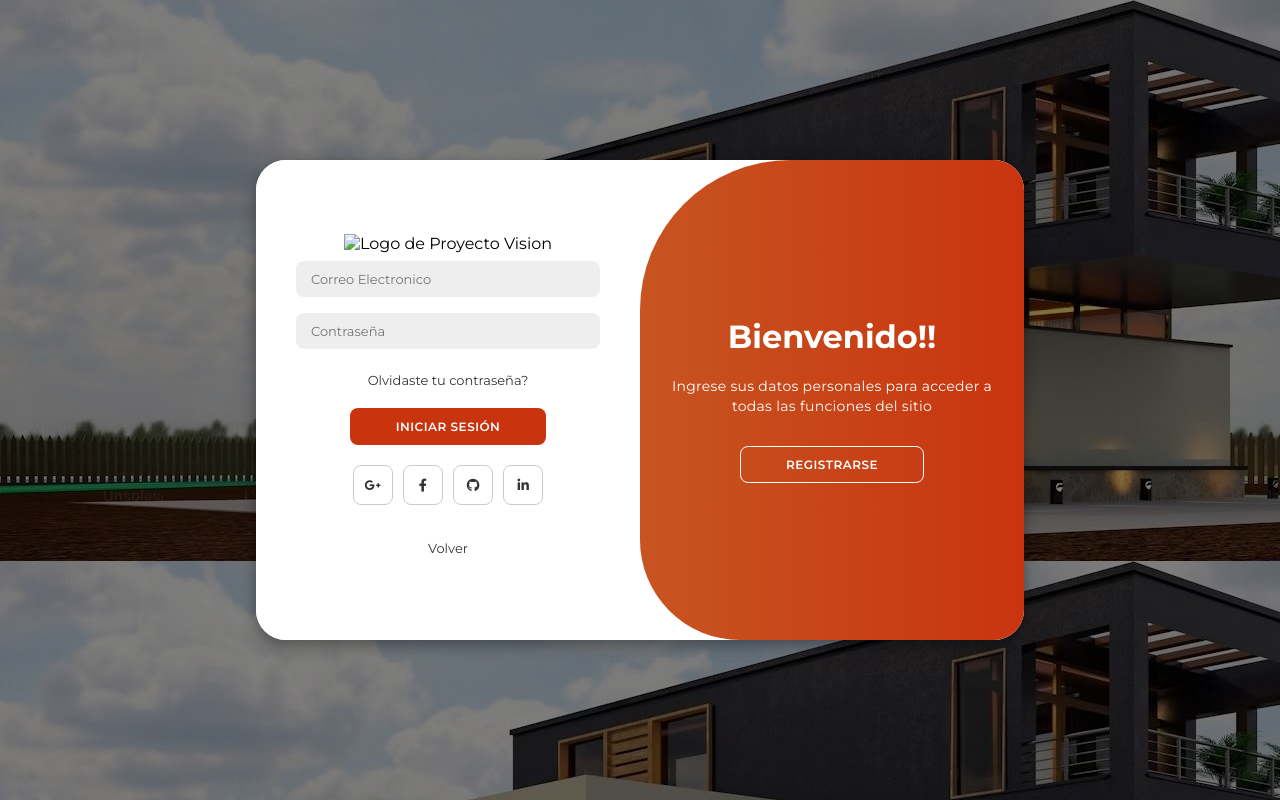
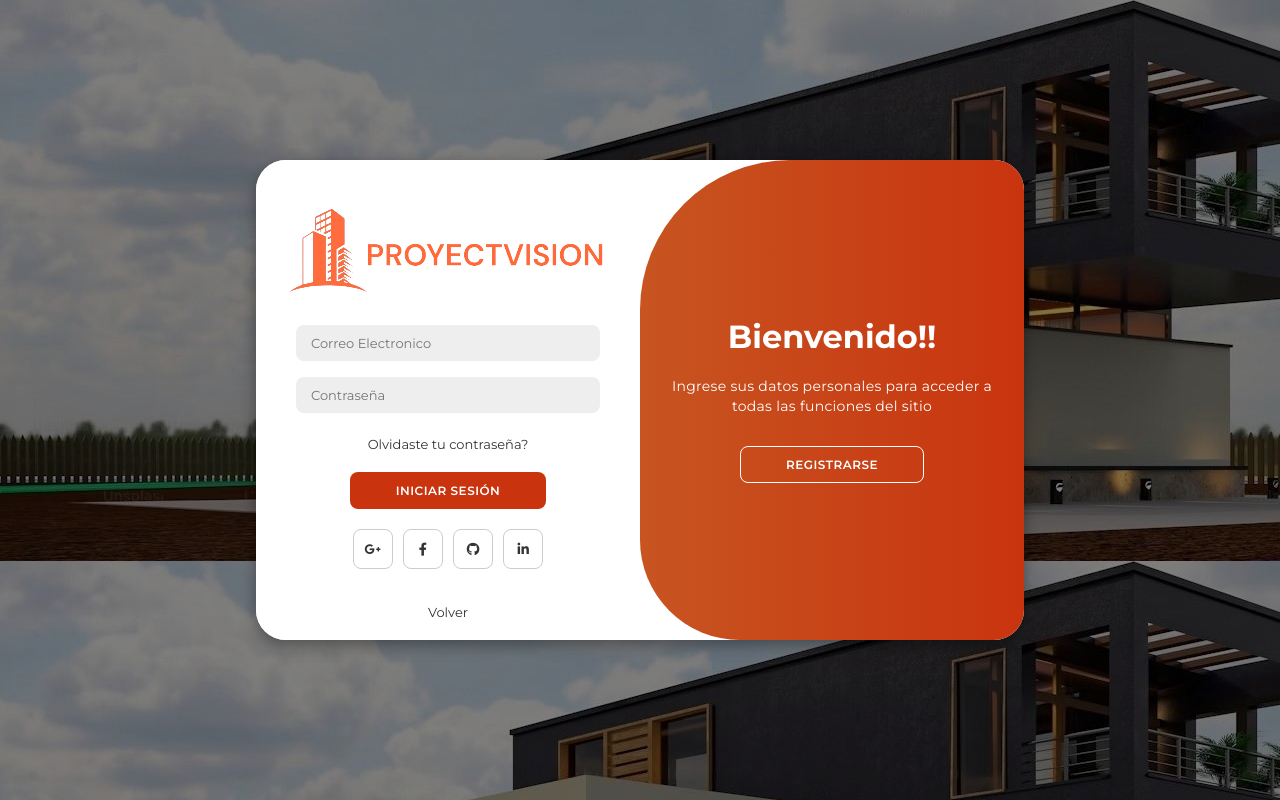
Before and after one commit to fabriNep/ProyectVision, a plain HTML site: page public/login.html in a window 1280 px wide. Drawn offline with Linux system fonts and the light colour scheme; files that its build step writes are made by us from their sources; files whose address does not match are found by name.

Commit message:
fix: arreglo de codigo

```diff
--- a/public/login.html
+++ b/public/login.html
@@ -5,16 +5,17 @@
     <meta charset="UTF-8">
     <meta name="viewport" content="width=device-width, initial-scale=1.0">
     <link rel="stylesheet" href="https://cdnjs.cloudflare.com/ajax/libs/font-awesome/6.4.2/css/all.min.css">
-    <link rel="shortcut icon" href="images/logo1.png" type="image/x-icon">
-    <link rel="stylesheet" href="styles/login.css">
+    <link rel="shortcut icon" href="assets/images/logo1.png" type="image/x-icon">
+    <link rel="stylesheet" href="assets/styles/login.css">
     <title>ProyectVision</title>
 </head>
 
 <body>
+
     <div class="container" id="container">
         <div class="form-container sign-up">
             <form>
-                <img src="images/LOGO.png" alt="Logo de Proyecto Vision">
+                <img src="assets/images/LOGO.png" alt="Logo de Proyecto Vision">
                 <input type="text" placeholder="Nombre">
                 <input type="email" placeholder="Correo Electronico">
                 <input type="password" placeholder="Contraseña">
@@ -30,7 +31,7 @@
         </div>
         <div class="form-container sign-in">
             <form>
-                <img src="images/LOGO.png" alt="Logo de Proyecto Vision">
+                <img src="assets/images/LOGO.png" alt="Logo de Proyecto Vision">
                 <input type="email" placeholder="Correo Electronico">
                 <input type="password" placeholder="Contraseña">
                 <a href="#">Olvidaste tu contraseña?</a>
@@ -60,7 +61,6 @@
         </div>
     </div>
 
-    <script src="script.js"></script>
+    <script src="assets/scripts/script.js"></script>
 </body>
-
 </html>
```
Lines whose indentation alone changed are shown as unchanged.
